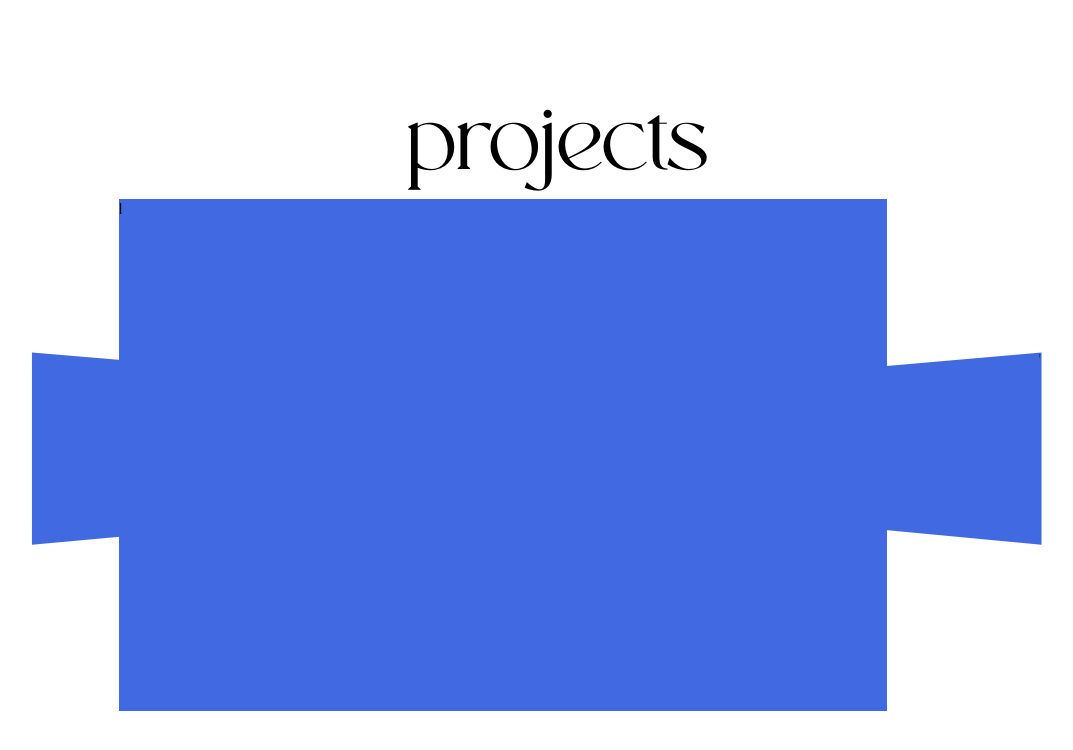
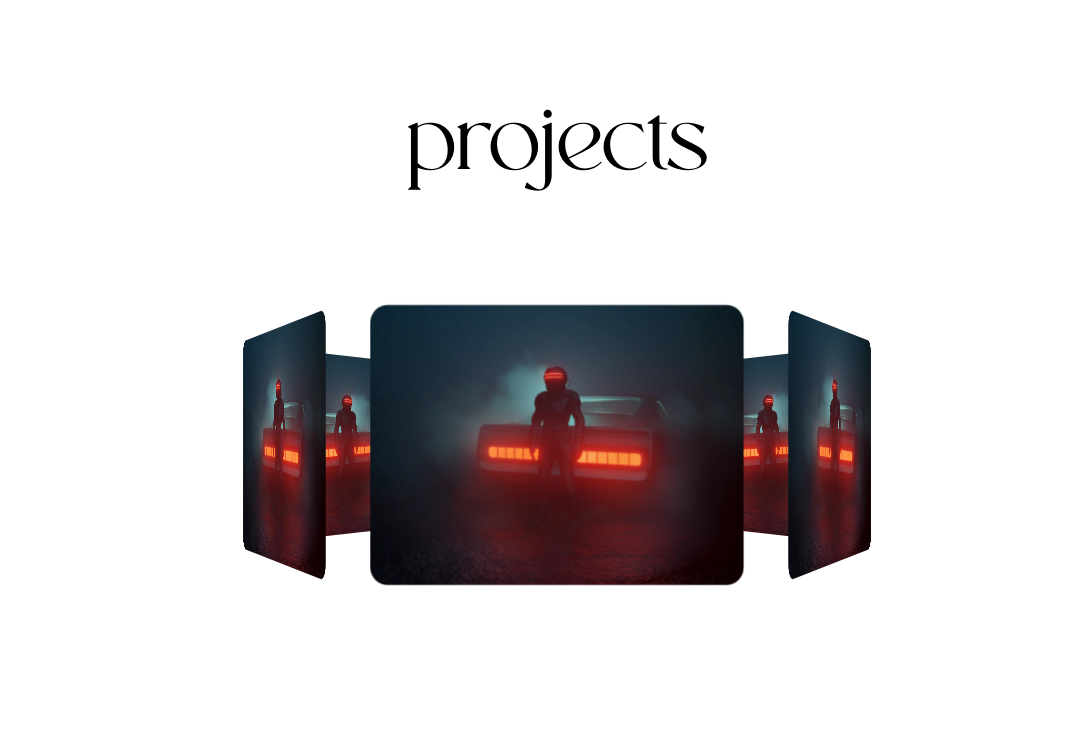
Before and after one commit to jalaj711/personal-website, a Next.js app: page /carousel in a window 1280 px wide. Shown: the top 750 px of the page, without its empty margins (83-1156 px from the left). Built offline with nearby package versions, Linux system fonts and the light colour scheme.

Commit message:
functionalise 3d carousel
Signed-off-by: Jalaj Kumar <96870071+jalaj711@users.noreply.github.com>

```diff
--- a/src/app/carousel/page.module.css
+++ b/src/app/carousel/page.module.css
@@ -38,38 +38,72 @@
 }
 
 .carousel_scene {
-  width: 70vw;
+  width: 100vw;
   height: 40vw;
   position: relative;
   perspective: 1000px;
+  display: flex;
+  align-items: center;
+  justify-content: center;
 }
 
 .carousel {
-  width: 100%;
-  height: 100%;
+  width: 40vw;
+  height: 30vw;
   position: absolute;
   transform-style: preserve-3d;
-  transform: translateZ(-104vw);
+  transform: translateZ(-70vw);
   /* animation: rotate 20s linear infinite; */
   transition: transform 0.5s ease-in-out;
 }
 /*
 @keyframes rotate {
-  from { transform: translateZ(-104vw) rotateY(0deg); }
-  to { transform: translateZ(-104vw) rotateY(360deg); }
+  from { transform: translateZ(-70vw) rotateY(0deg); }
+  to { transform: translateZ(-70vw) rotateY(360deg); }
 } */
 
 .carousel_cell {
   position: absolute;
-  width: 60vw;
-  height: 40vw;
-  background-color: royalblue;
-  left: 10px;
-  top: 10px;
+  width: 40vw;
+  height: 30vw;
+  perspective: 1000px;
 }
-.carousel_cell:nth-child(1) { transform: rotateY(  0deg) translateZ(104vw); }
-.carousel_cell:nth-child(2) { transform: rotateY( 60deg) translateZ(104vw); }
-.carousel_cell:nth-child(3) { transform: rotateY(120deg) translateZ(104vw); }
-.carousel_cell:nth-child(4) { transform: rotateY(180deg) translateZ(104vw); }
-.carousel_cell:nth-child(5) { transform: rotateY(240deg) translateZ(104vw); }
-.carousel_cell:nth-child(6) { transform: rotateY(300deg) translateZ(104vw); }
+.carousel_cell:nth-child(1) { transform: rotateY(  0deg) translateZ(70vw); }
+.carousel_cell:nth-child(2) { transform: rotateY( 60deg) translateZ(70vw); }
+.carousel_cell:nth-child(3) { transform: rotateY(120deg) translateZ(70vw); }
+.carousel_cell:nth-child(4) { transform: rotateY(180deg) translateZ(70vw); }
+.carousel_cell:nth-child(5) { transform: rotateY(240deg) translateZ(70vw); }
+.carousel_cell:nth-child(6) { transform: rotateY(300deg) translateZ(70vw); }
+
+.carousel_cell_wrapper {
+  width: 100%;
+  height: 100%;
+  position: relative;
+  transform-style: preserve-3d;
+}
+
+.carousel_cell_picture {
+  width: 100%;
+  height: 100%;
+  border-radius: 24px;
+  background-position: center;
+  background-repeat: no-repeat;
+  background-size: cover;
+}
+
+.carousel_cell_text {
+  /* position: absolute;
+  left: 50%;
+  bottom: -20%;
+  transform: translateX(-50%) translateZ(50px); */
+  text-align: center;
+  width: 100%;
+}
+
+.carousel_cell_header {
+  font-size: 4vw;
+}
+
+.carousel_cell_description {
+  font-size: 20px;
+}
--- a/src/app/carousel/page.tsx
+++ b/src/app/carousel/page.tsx
@@ -1,9 +1,89 @@
+'use client'
+
 import styles from "./page.module.css";
 import { Brush, NT } from "src/fonts";
 import primaryBg from "../../../public/images/2.webp";
 import secondaryBg from "../../../public/images/3.webp";
+import { useEffect, useRef, useState } from "react";
+
+const project_data = [
+  {
+    title: "project 1",
+    description:
+      "some description about project 1.some description about project 1.some description about project 1.some description about project 1.some description about project 1.some description about project 1.",
+  },
+  {
+    title: "project 1",
+    description:
+      "some description about project 1.some description about project 1.some description about project 1.some description about project 1.some description about project 1.some description about project 1.",
+  },
+  {
+    title: "project 1",
+    description:
+      "some description about project 1.some description about project 1.some description about project 1.some description about project 1.some description about project 1.some description about project 1.",
+  },
+  {
+    title: "project 1",
+    description:
+      "some description about project 1.some description about project 1.some description about project 1.some description about project 1.some description about project 1.some description about project 1.",
+  },
+  {
+    title: "project 1",
+    description:
+      "some description about project 1.some description about project 1.some description about project 1.some description about project 1.some description about project 1.some description about project 1.",
+  },
+  {
+    title: "project 1",
+    description:
+      "some description about project 1.some description about project 1.some description about project 1.some description about project 1.some description about project 1.some description about project 1.",
+  },
+];
+
+const CarouselCell = (props: {
+  title: string;
+  description: string;
+  rotation: number;
+  zTranslate: number | string;
+}) => {
+  return (
+    <div
+      className={styles.carousel_cell}
+      style={{
+        transform: `rotateY(${props.rotation}deg) translateZ(${props.zTranslate})`,
+      }}
+    >
+      <div className={styles.carousel_cell_wrapper}>
+        <div
+          className={styles.carousel_cell_picture}
+          style={{ backgroundImage: `url(${secondaryBg.src})` }}
+        ></div>
+        {/* <div className={styles.carousel_cell_text}>
+          <div className={styles.carousel_cell_header}>{props.title}</div>
+          <div className={styles.carousel_cell_description}>
+            {props.description}
+          </div>
+        </div> */}
+      </div>
+    </div>
+  );
+};
 
 export default function Home() {
+  const [currIndex, setCurrIndex] = useState(0);
+  const [zTranslate, setZTranslate] = useState("");
+  const [angleMultFactor, setAngleMultFactor] = useState(0);
+
+  useEffect(() => {
+    const fullWidth = 40;
+    const unit = "vw";
+
+    setZTranslate(
+      Math.round(
+        fullWidth  / 1.7 / Math.tan(Math.PI / project_data.length)
+      ).toString() + unit
+    );
+    setAngleMultFactor(Math.round(360 / project_data.length));
+  }, []);
   return (
     <main>
       <section className={styles.section}>
@@ -20,12 +100,15 @@ export default function Home() {
         </div>
         <div className={styles.carousel_scene}>
           <div className={styles.carousel}>
-            <div className={styles.carousel_cell}>1</div>
-            <div className={styles.carousel_cell}>2</div>
-            <div className={styles.carousel_cell}>3</div>
-            <div className={styles.carousel_cell}>4</div>
-            <div className={styles.carousel_cell}>5</div>
-            <div className={styles.carousel_cell}>6</div>
+            {project_data.map((elem, index) => (
+              <CarouselCell
+                title={elem.title}
+                description={elem.description}
+                rotation={index * angleMultFactor}
+                zTranslate={zTranslate}
+                key={elem.title + index}
+              />
+            ))}
           </div>
         </div>
       </section>
```
